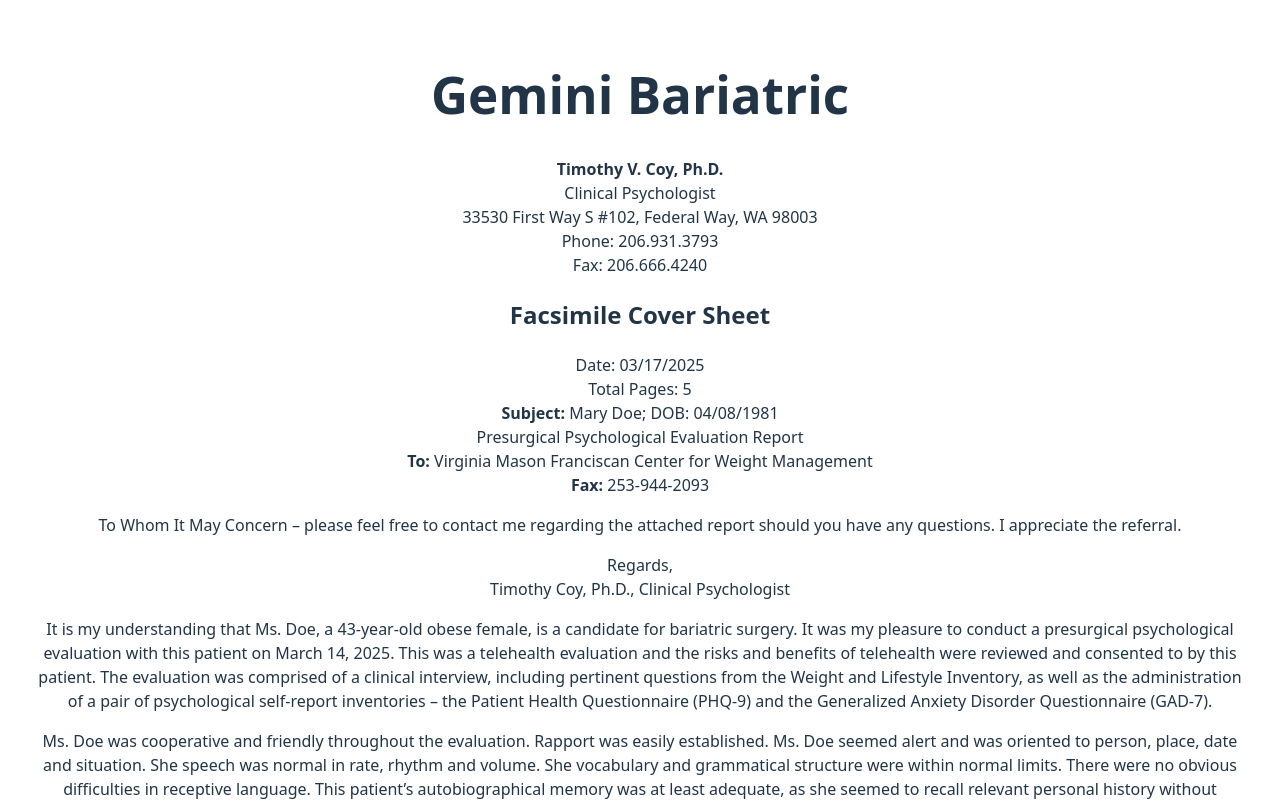
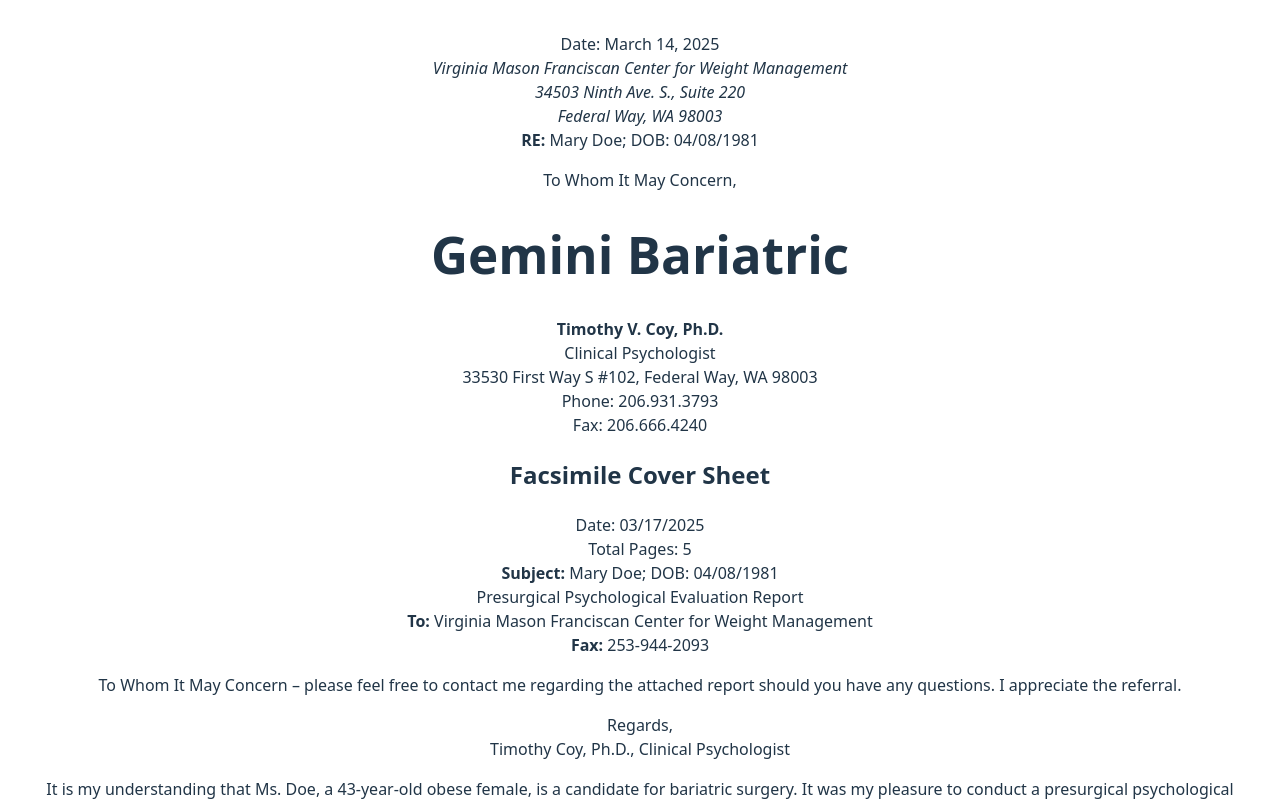
Before and after one commit to mvillaronga/bariatric-reporting, a React (Vite) app: page / in a window 1280 px wide. Shown: the top 801 px of the page. Built offline with nearby package versions, Linux system fonts and the light colour scheme.

Commit message:
added in report header

```diff
--- a/src/App.jsx
+++ b/src/App.jsx
@@ -24,6 +24,9 @@
         currentMedications="losartan, phentermine, liraglutide, and fluconazole"
         legalDrugUse="She does not use any tobacco or cannabis products, nor does she drink any caffeinated beverages. She rarely drinks alcohol."
         substanceUsage="She denies use of other substances and has no history of heavy or problematic substance use."
+        reportDate="March 14, 2025"
+        subjectName="Mary Doe"
+        subjectDOB="04/08/1981"
       />
     </>
   )
--- /dev/null
+++ b/src/components/report/Header.jsx
@@ -0,0 +1,25 @@
+import React from 'react';
+import PropTypes from 'prop-types';
+
+export default function Header({ reportDate, subjectName, subjectDOB }) {
+    return (
+        <div>
+            <div>Date: {reportDate}</div>
+            <address>
+                Virginia Mason Franciscan Center for Weight Management<br />
+                34503 Ninth Ave. S., Suite 220<br />
+                Federal Way, WA 98003
+            </address>
+
+            <div><strong>RE:</strong> {subjectName}; DOB: {subjectDOB}</div>
+
+            <p>To Whom It May Concern,</p>
+        </div>
+    );
+}
+
+Header.propTypes = {
+    reportDate: PropTypes.string.isRequired,
+    subjectName: PropTypes.string.isRequired,
+    subjectDOB: PropTypes.string.isRequired,
+};
--- a/src/components/report/Report.jsx
+++ b/src/components/report/Report.jsx
@@ -5,6 +5,7 @@
 import PatientInfo from './PatientInfo';
 import Evaluation from './Evaluation';
 import MedicalHistory from './MedicalHistory';
+import Header from './Header';
 
 export default function Report({
     gender,
@@ -24,10 +25,18 @@
     sleepStatus,
     currentMedications,
     legalDrugUse,
-    substanceUsage
+    substanceUsage,
+    reportDate,
+    subjectName,
+    subjectDOB
 }) {
     return (
         <div>
+            <Header
+                reportDate={reportDate}
+                subjectName={subjectName}
+                subjectDOB={subjectDOB}
+            />
             <CoverSheet />
             <Opening
                 gender={gender}
@@ -81,5 +90,8 @@
     sleepStatus: PropTypes.string.isRequired,
     currentMedications: PropTypes.string.isRequired,
     legalDrugUse: PropTypes.string.isRequired,
-    substanceUsage: PropTypes.string.isRequired
+    substanceUsage: PropTypes.string.isRequired,
+    reportDate: PropTypes.string.isRequired,
+    subjectName: PropTypes.string.isRequired,
+    subjectDOB: PropTypes.string.isRequired,
 };
```
